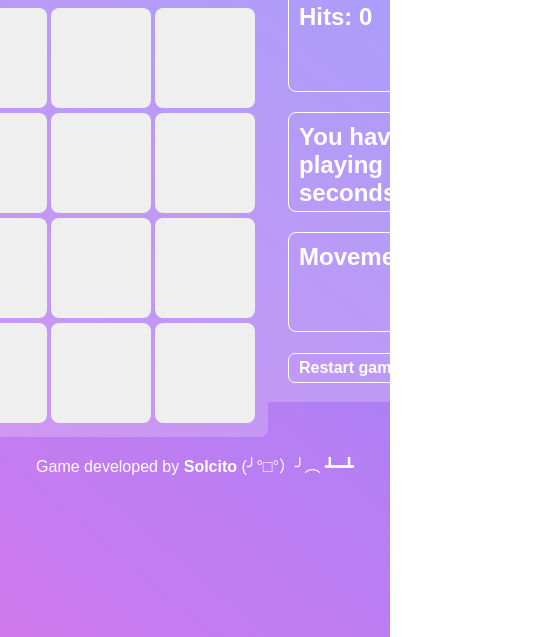
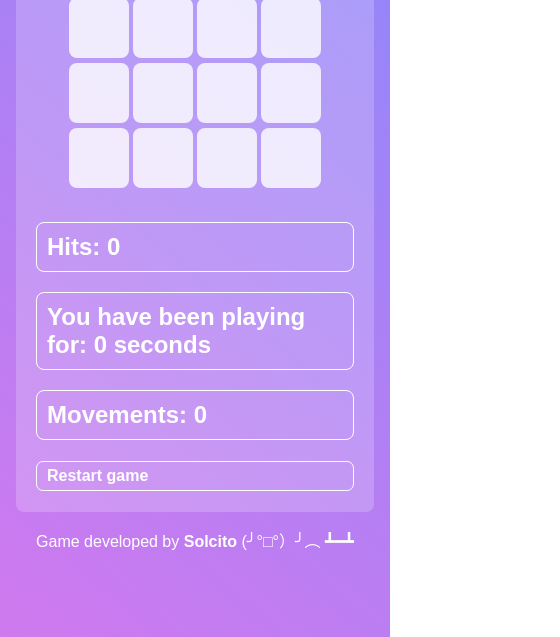
Before and after one commit to solch4/Juego-de-Memoria, a website: page index.html in a window 390 px wide. Shown: the part 207-844 px from the top of the page, 560 px wide, since content can reach past the window. Drawn offline with Linux system fonts and the light colour scheme.

Commit message:
css responsive

```diff
--- a/index.html
+++ b/index.html
@@ -9,6 +9,7 @@
   </head>
 
   <body>
+    <div class="container">
       <main>
         <section class="section1">
           <h1>Memory Game</h1>
@@ -53,12 +54,13 @@
       <footer>
         <p>
           Game developed by
-        <a id="linktree" href="https://linktr.ee/solch4" target="_blank"
-          >Solcito</a
-        >
+          <strong>
+            <a href="https://linktr.ee/solch4" target="_blank">Solcito</a>
+          </strong>
           (╯°□°）╯︵ ┻━┻
         </p>
       </footer>
+    </div>
     <script src="main.js"></script>
   </body>
 </html>
--- a/styles.css
+++ b/styles.css
@@ -12,15 +12,23 @@ body{
 }
 
 main{
-    width: 730px;
+    max-width: 730px;
     display: flex;
-    align-items: center;
+    flex-direction: column;
+}
+
+.container {
+  padding: 1rem;
 }
 
 .section1{
     background-color: rgba(255,255,255,0.2);
     padding: 0 10px 10px 10px;
-    border-radius: 8px;
+    border-radius: 8px 8px 0 0;
+}
+
+table {
+  margin-inline: auto;
 }
 
 h1{
@@ -28,31 +36,28 @@ h1{
 }
 
 button{
-    height: 100px;
-    width: 100px;
-    font-size: 40px;
-    color: white;
+    cursor: pointer;
+    background-color: rgba(255,255,255,0.8);
+    height: 60px;
+    width: 60px;
+    font-size: 24px;
+    color: inherit;
     border-radius: 8px;
     border-color: transparent;
     font-weight: bold;
-}
-
-button:hover{
-    cursor: pointer;
+    &:disabled {
+      background-color: rgba(255,255,255,0.3);
+    }
 }
 
 .section2{
     background-color: rgba(255,255,255,0.2);
-    border-top-right-radius: 8px;
-    border-bottom-right-radius: 8px;
-    width: 250px;
-    height: 430px;
+    border-radius: 0 0 8px 8px;
     padding: 0 20px;
 }
 
 .statistics{
     border: 1px solid white;
-    height: 100px;
     border-radius: 8px;
     padding: 10px 10px 10px 10px;
     box-sizing: border-box;
@@ -60,20 +65,52 @@ button:hover{
 
 #restart{
     border: 1px solid white;
-    height: 30px;
     border-radius: 7px;
     padding: 5px 10px 5px 10px;
 }
 
 a{
-    color: white;
+    color: inherit;
     text-decoration: none;
 }
 
 footer{
     text-align: center;
+    text-wrap: balance;
 }
 
-#linktree{
-    font-weight: bold;
+@media (min-width: 768px) {
+  main {
+    flex-direction: row;
+    align-items: center;
+  }
 }
+
+@media (min-width: 768px) {
+  .section1{
+    border-radius: 8px;
+  }
+}
+
+@media (min-width: 768px) {
+  button {
+    height: 100px;
+    width: 100px;
+    font-size: 40px;
+  }
+}
+
+@media (min-width: 768px) {
+  .section2{
+    border-radius: 0 8px 8px 0;
+  }
+}
+
+@media (min-width: 768px) {
+  .statistics{
+    min-height: 100px;
+    &#restart{
+      min-height: min-content;
+    }
+  }
+}
```
Lines whose indentation alone changed are shown as unchanged.
